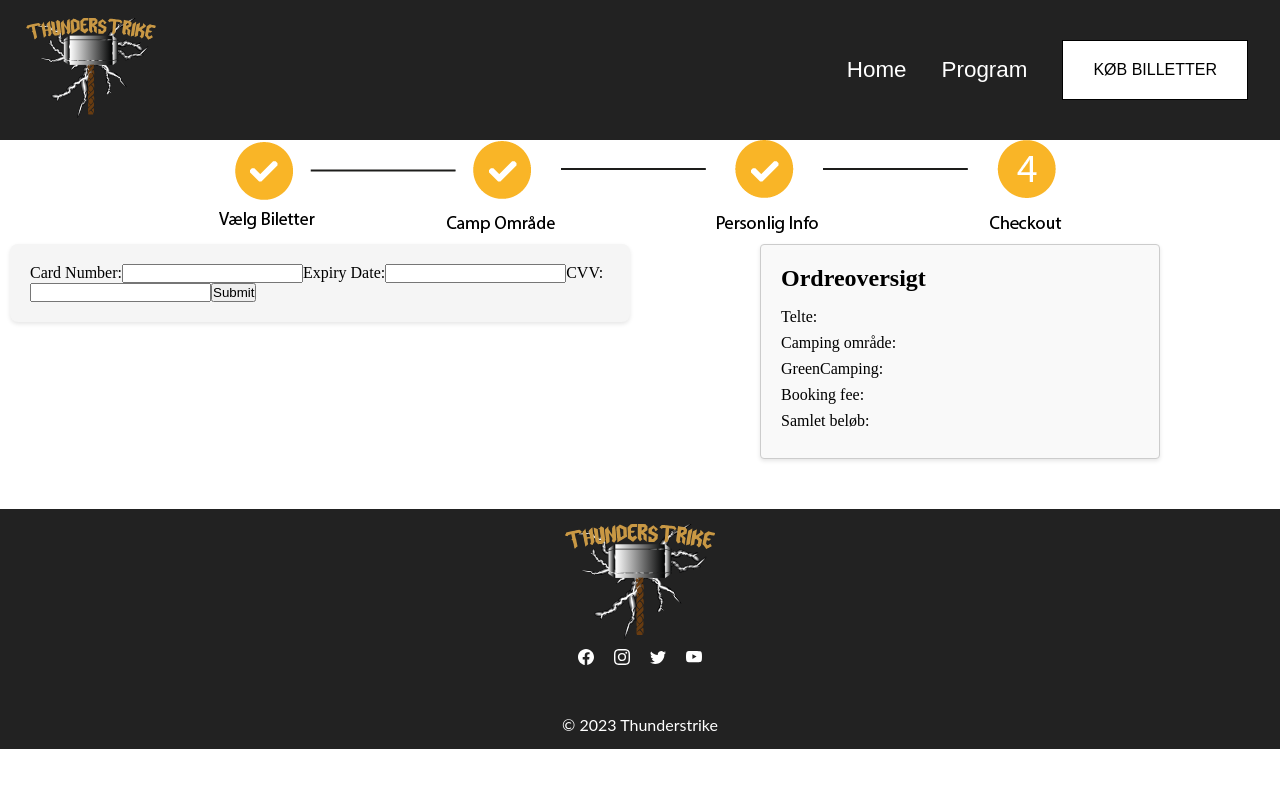
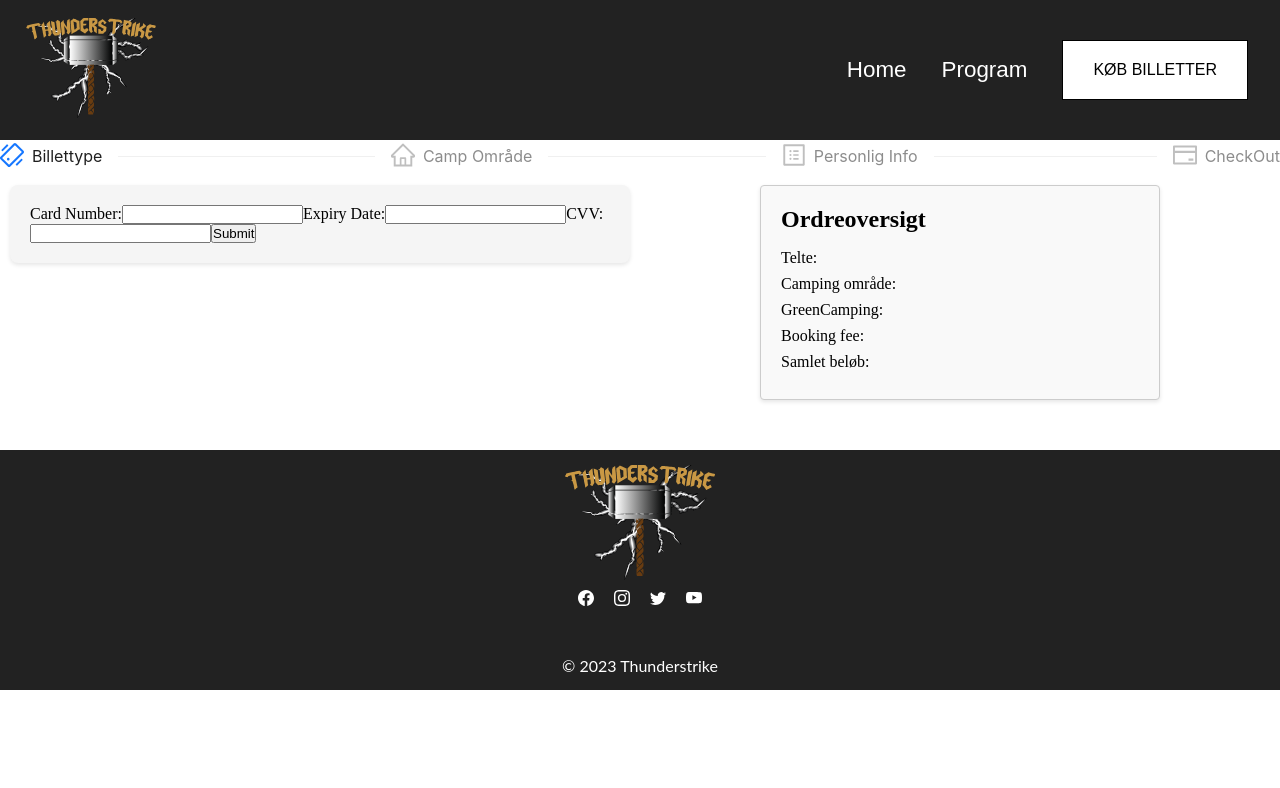
Before and after one commit to MadsSchou/eksamen, a Next.js app: page /Checkout in a window 1280 px wide. Shown: the top 788 px of the page. Built offline with nearby package versions, Linux system fonts and the light colour scheme; a web font is replaced by a local one.

Commit message:
ændret billede til component

```diff
--- a/src/pages/CampgroundForm.js
+++ b/src/pages/CampgroundForm.js
@@ -3,6 +3,7 @@ import { Inter } from "next/font/google";
 import Link from "next/link";
 import styles from "./CampgroundForm.module.css";
 import Ordreoversigt from "../Components/ordreoversigt/ordreoversigt";
+import Flow from "@/Components/steps";
 
 const inter = Inter({ subsets: ["latin"] });
 
@@ -13,9 +14,7 @@ export default function Home() {
         <title>Thunderstrike Metal Festival</title>
         <link rel="icon" href="/favicon.ico" />
       </Head>
-      <div className={styles.timeline}>
-        <img src="assets/step2.png" />
-      </div>
+      <Flow />
 
       <div className={styles.container}>
         <div className={styles.column}>
--- a/src/pages/Checkout.js
+++ b/src/pages/Checkout.js
@@ -3,6 +3,7 @@ import { Inter } from "next/font/google";
 import styles from "./checkout.module.css";
 import CardForm from "../components/CardForm";
 import Ordreoversigt from "../Components/ordreoversigt/ordreoversigt";
+import Flow from "@/Components/steps";
 
 const inter = Inter({ subsets: ["latin"] });
 
@@ -13,9 +14,7 @@ export default function Home() {
         <title>Thunderstrike Metal Festival</title>
         <link rel="icon" href="/favicon.ico" />
       </Head>
-      <div className={styles.timeline}>
-        <img src="assets/step4.png" />
-      </div>
+      <Flow />
 
       <div className={styles.container}>
         <div className={styles.column}>
--- a/src/pages/TicketsAndTents.js
+++ b/src/pages/TicketsAndTents.js
@@ -4,6 +4,7 @@ import Link from "next/link";
 import styles from "./TicketsAndTents.module.css";
 import { useState } from "react";
 import Ordreoversigt from "../Components/ordreoversigt/ordreoversigt";
+import Flow from "@/Components/steps";
 
 const inter = Inter({ subsets: ["latin"] });
 
@@ -38,9 +39,10 @@ export default function Home() {
         <title>Thunderstrike Metal Festival</title>
         <link rel="icon" href="/favicon.ico" />
       </Head>
-      <div className={styles.timeline} style={{ display: "flex", justifyContent: "center" }}>
+      {/* <div className={styles.timeline} style={{ display: "flex", justifyContent: "center" }}>
         <img src="assets/step1.png" />
-      </div>
+      </div> */}
+      <Flow />
 
       <div className={styles.container}>
         <div className={styles.column}>
--- a/src/pages/personalinfo.js
+++ b/src/pages/personalinfo.js
@@ -2,6 +2,7 @@ import Head from "next/head";
 import { Inter } from "next/font/google";
 import PersonalInfo from "../Components/PersonalInfo";
 import styles from "./personalinfo.module.css";
+import Flow from "@/Components/steps";
 
 const inter = Inter({ subsets: ["latin"] });
 
@@ -12,9 +13,7 @@ export default function Home() {
         <title>Thunderstrike Metal Festival</title>
         <link rel="icon" href="/favicon.ico" />
       </Head>
-      <div className={styles.timeline} style={{ display: "flex", justifyContent: "center" }}>
-        <img src="assets/step3.png" />
-      </div>
+      <Flow />
 
       <div>
         <PersonalInfo />
```
